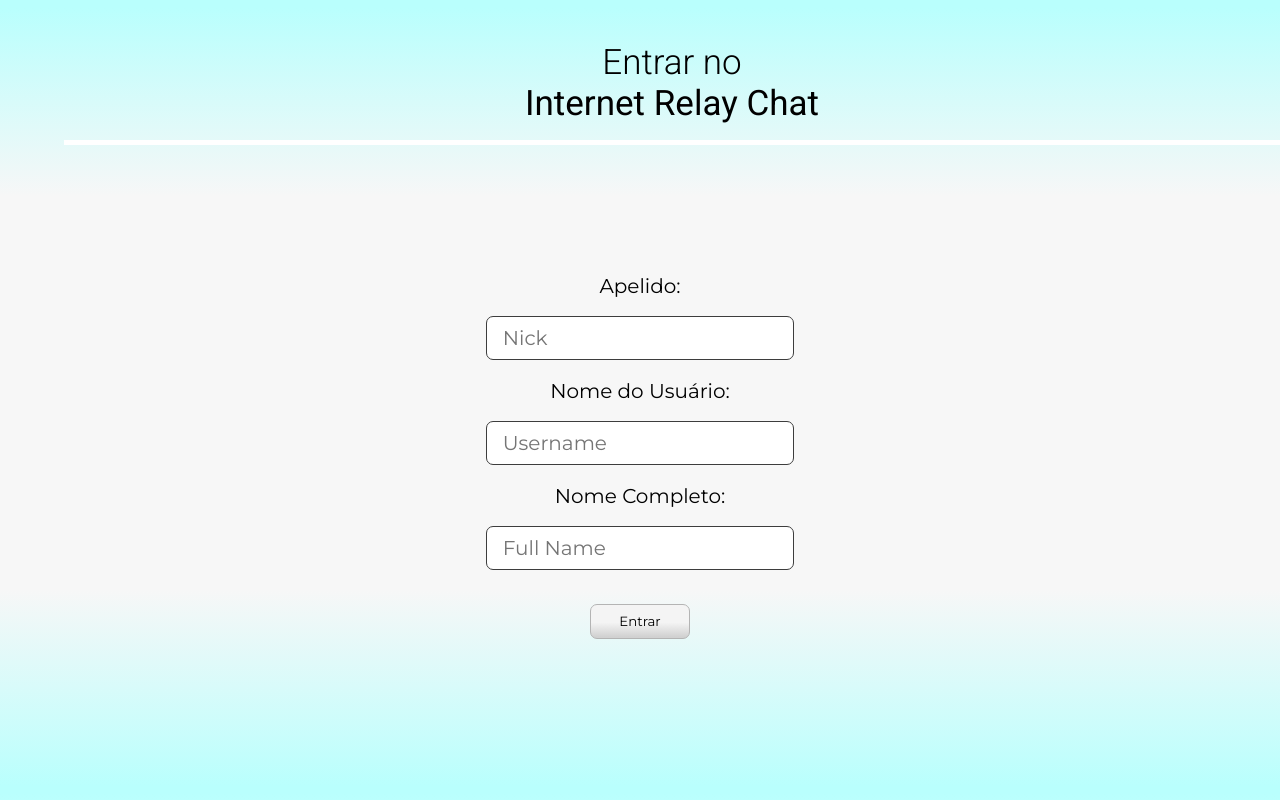
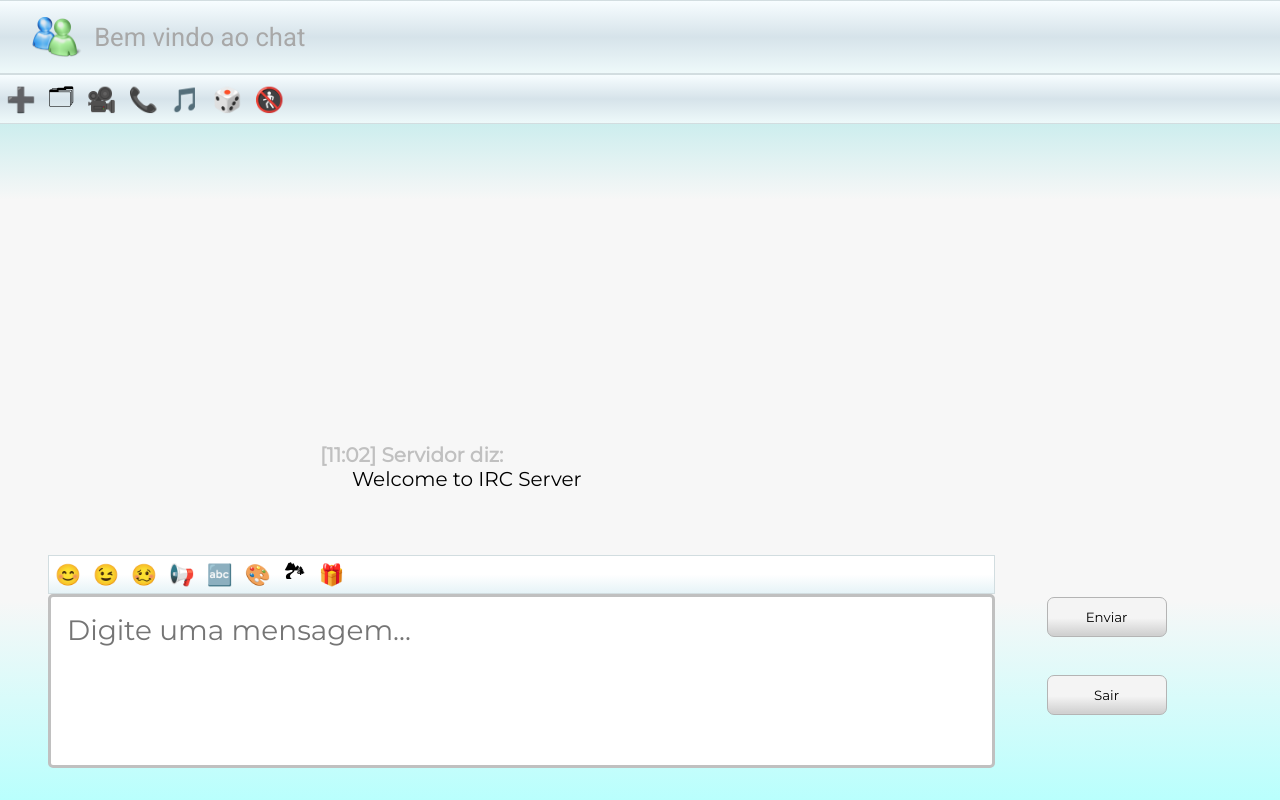
Before and after one commit to gustavo-oo/irc, a React (Create React App) app in the folder client/: page / in a window 1280 px wide. Built offline with nearby package versions, Linux system fonts and the light colour scheme; no server answers.

Commit message:
✅ front ajustes

```diff
--- a/client/src/App.js
+++ b/client/src/App.js
@@ -1,49 +1,45 @@
-import React, { useState, useEffect } from 'react';
-import processMessage from './helpers/processChatMessage';
-import './App.css';
-import ChatScreen from './Components/Chat';
+import React, { useState, useEffect } from "react";
+import processMessage from "./helpers/processChatMessage";
+import "./App.css";
+import ChatScreen from "./Components/Chat";
 import "./App.css";
 import "./Globals.css";
 import HomePage from "./pages/HomePage/HomePage";
 
 function App({ socket }) {
-  const [message, setMessage] = useState('');
-  const [currentPage, setCurrentPage] = useState(0);
+  const [message, setMessage] = useState("");
+  const [currentPage, setCurrentPage] = useState(1);
 
   const pages = [<HomePage />, <ChatScreen />];
 
   const handleSubmit = (e) => {
     e.preventDefault();
-    socket.emit('message', processMessage(message));
-    setMessage('');
+    socket.emit("message", processMessage(message));
+    setMessage("");
   };
 
   useEffect(() => {
     if (socket) {
-      socket.on('connect', () => {
-        console.log('Connected to the server');
+      socket.on("connect", () => {
+        console.log("Connected to the server");
       });
 
-      socket.on('end', () => {
-          console.log('Disconnected from the server');
+      socket.on("end", () => {
+        console.log("Disconnected from the server");
       });
 
-      socket.on('message', (data) => {
-          console.log('Received data:', data);
+      socket.on("message", (data) => {
+        console.log("Received data:", data);
       });
     }
     return () => {
       if (socket) {
-        socket.off('message');
+        socket.off("message");
       }
     };
   }, [socket]);
 
-  return (
-    <div className="App">
-      {pages[currentPage]}
-    </div>
-  );
+  return <div className="App">{pages[currentPage]}</div>;
 
   // return (
   //     <div>
@@ -62,6 +58,6 @@ function App({ socket }) {
   //         </form>
   //     </div>
   // );
-};
+}
 
 export default App;
--- a/client/src/Components/Chat/index.jsx
+++ b/client/src/Components/Chat/index.jsx
@@ -1,77 +1,150 @@
-import './styles.css';
-import { useState, useEffect } from 'react';
-import { FiSend } from 'react-icons/fi'
+import "./styles.css";
+import { useState, useEffect } from "react";
+import { FiSend } from "react-icons/fi";
+import MsnIcon from "../MsnIcon/MsnIcon";
+import msnIconImg from "../../msn_icon.png";
 
-const ChatScreen = ({channelName}) => {
-    const [messages, setMessages] = useState([{time: '11:02', sender: "Servidor", message: "Welcome to IRC Server"}]);
+const ChatScreen = ({ channelName }) => {
+  const [messages, setMessages] = useState([
+    { time: "11:02", sender: "Servidor", message: "Welcome to IRC Server" },
+  ]);
   const [newMessage, setNewMessage] = useState("");
 
   const currentUser = "David";
 
   const submitOnEnter = (event) => {
-        if(event.which === 13 && !event.shiftKey) {
+    if (event.which === 13 && !event.shiftKey) {
       if (!event.repeat) {
-                const newEvent = new Event("submit", {cancelable: true});
+        const newEvent = new Event("submit", { cancelable: true });
         event.target.form.dispatchEvent(newEvent);
         sendMessage(event);
       }
 
       event.preventDefault();
     }
-    }
+  };
 
   const formatMessage = (message) => {
     let today = new Date();
-        let time = today.getHours() + ":" + today.getMinutes() + ":" + today.getSeconds();
+    let time =
+      today.getHours() + ":" + today.getMinutes() + ":" + today.getSeconds();
 
-        return ({time: time, sender: currentUser, message: message});
-    }
+    return { time: time, sender: currentUser, message: message };
+  };
 
   const sendMessage = (e) => {
     e.preventDefault();
 
-        if(!!newMessage){
-            setMessages(messages => [...messages, formatMessage(newMessage)]);
+    if (!!newMessage) {
+      setMessages((messages) => [...messages, formatMessage(newMessage)]);
       setNewMessage("");
     }
-    }
+  };
 
   useEffect(() => {
     let object = document.getElementById("messages");
     object.scrollTop = object.scrollHeight;
-    }, [messages])
+  }, [messages]);
 
-    return(
-        <div className='chat-screen'>
-            <div className='header'>
+  return (
+    <div className="chat-screen">
+      <div className="header">
+        <img alt="" src={msnIconImg} width="50px"></img>
         <h1>{channelName || "Bem vindo ao chat"}</h1>
-                <h2>Sair</h2>
       </div>
-            <div className='messages-container'>
-                <div id="messages" className='messages'>
-                    {
-                        messages.map((message, key) => {return(
+      <div class="bar__bottom">
+        <button class="action__button" title="Add a friend to the conversation">
+          ➕
+        </button>
+        <button class="action__button" title="Share a file">
+          🗂
+        </button>
+        <button class="action__button" title="Start a video call">
+          🎥
+        </button>
+        <button class="action__button" title="Start a phone call">
+          📞
+        </button>
+        <button class="action__button" title="Share some music">
+          🎵
+        </button>
+        <button class="action__button" title="Start a game">
+          🎲
+        </button>
+        <button class="action__button" title="Block user">
+          🚷
+        </button>
+      </div>
+      <div className="messages-container">
+        <div id="messages" className="messages">
+          {messages.map((message, key) => {
+            return (
               <div key={key}>
-                                <span className='sender-info'>{`[${message.time}] ${message.sender} diz:`}</span>
+                <span className="sender-info">{`[${message.time}] ${message.sender} diz:`}</span>
                 <p>{message.message}</p>
               </div>
-                        )})
-                    }
+            );
+          })}
         </div>
-                <div className='send-message'>
-                    <div className='image-container'/>
+        <div className="send-message">
+          <div className="image-container">
+            <MsnIcon />
+          </div>
+          <div className="formConteiner">
+            <div class="send-message__buttons">
+              <button class="send-message__button" title="Send an emoticon">
+                😊
+              </button>
+              <button class="send-message__button" title="Send a wink">
+                😉
+              </button>
+              <button
+                class="send-message__button"
+                id="nudge-button"
+                title="Send a nudge"
+              >
+                🥴
+              </button>
+              <button class="send-message__button" title="Send a voice message">
+                📢
+              </button>
+              <button class="send-message__button" title="Change the font">
+                🔤
+              </button>
+              <button class="send-message__button" title="Change text color">
+                🎨
+              </button>
+              <button class="send-message__button" title="Send an image">
+                🏞
+              </button>
+              <button class="send-message__button" title="Send a gift">
+                🎁
+              </button>
+            </div>
             <form id="form" onSubmit={(e) => sendMessage(e)}>
               <textarea
-                            id="textarea" onChange={e => setNewMessage(e.target.value)}
-                            type="text" rows={4} onKeyDown={submitOnEnter} value={newMessage}
-                            placeholder='Digite uma mensagem...' >
-                        </textarea>
-                        <button className="submit-button" type='Submit'><FiSend size={18}/></button>
+                id="textarea"
+                onChange={(e) => setNewMessage(e.target.value)}
+                type="text"
+                rows={4}
+                onKeyDown={submitOnEnter}
+                value={newMessage}
+                placeholder="Digite uma mensagem..."
+              ></textarea>
             </form>
+          </div>
+          <div className="buttonConteiner">
+            <button className="submit-button" type="Submit">
+              Enviar
+            </button>
+            <button className="submit-button" type="Submit">
+              Sair
+            </button>
           </div>
         </div>
       </div>
-    )
-}
+    </div>
+  );
+};
 
 export default ChatScreen;
--- a/client/src/Components/Chat/styles.css
+++ b/client/src/Components/Chat/styles.css
@@ -1,3 +1,5 @@
+@import url("https://fonts.googleapis.com/css2?family=Roboto:wght@300;400&display=swap");
+
 .chat-screen {
   min-height: 100vh;
   min-width: 100vw;
@@ -15,15 +17,47 @@
 
 .header {
   display: flex;
-    justify-content: space-between;
+  padding: 1rem 2rem;
   align-items: center;
-    padding: 1rem 2rem;
-    border-bottom: 5px solid #fff;
+  font-size: 0.8rem;
+  color: rgb(168, 168, 168);
+  background: rgb(247, 253, 255);
+  background: linear-gradient(
+    180deg,
+    rgb(247, 253, 255, 1) 0%,
+    rgba(214, 227, 234, 1) 50%,
+    rgba(238, 249, 250, 1) 100%
+  );
+  border-bottom: 1px solid #d2dde0;
+  border-top: 1px solid #d2dde0;
+}
+h1 {
+  font-family: Roboto;
+  font-weight: 500;
+  margin-left: 1%;
 }
 
-h2:hover {
-    cursor: pointer;
-    text-decoration: underline;
+.bar__bottom {
+  background: rgb(247, 253, 255);
+  background: linear-gradient(
+    180deg,
+    rgba(247, 253, 255, 1) 0%,
+    rgba(214, 227, 234, 1) 50%,
+    rgba(238, 249, 250, 1) 100%
+  );
+  border-bottom: 1px solid #d2dde0;
+  border-top: 1px solid #d2dde0;
+  display: flex;
+  height: 50px;
+}
+.action__button {
+  background: transparent;
+  border: 0;
+  font-size: 1.5rem;
+}
+.action__button:active {
+  background: #e9f3f6;
+  outline: 1px solid #d2dde0;
 }
 
 .send-message {
@@ -39,11 +73,37 @@ h2:hover {
   justify-content: flex-end;
 }
 
-.image-container{
-    width: 15rem;
-    border-radius: .5rem;
-    background-color: green;
-    margin-top: -2rem;
+.image-container {
+  border-radius: 0.5rem;
+  background-color: white;
+}
+
+.formConteiner {
+  display: flex;
+  flex-direction: column;
+  width: 80%;
+}
+
+.send-message__buttons {
+  background: rgb(247, 253, 255);
+  background: linear-gradient(
+    180deg,
+    rgb(255, 255, 255) 0%,
+    rgb(255, 255, 255) 50%,
+    rgb(230, 243, 247) 100%
+  );
+  border: 1px solid #d2dde0;
+
+  display: flex;
+}
+.send-message__button {
+  background: transparent;
+  border: 0;
+  font-size: 1.3rem;
+}
+.send-message__button:active {
+  background: #e9f3f6;
+  outline: 1px solid #d2dde0;
 }
 
 form {
@@ -63,16 +123,28 @@ textarea {
 }
 
 .submit-button {
-    background-color: #75D855;
-    width: 3rem;
-    height: 3rem;
-    border-radius: 50%;
-    border: none;
-    color: white;
+  width: 120px;
+  height: 40px;
+  border: 1px solid #b4b4b4;
+  border-radius: 7px;
+  margin-top: 2%;
+  background: linear-gradient(
+    0deg,
+    rgba(209, 209, 209, 1) 4%,
+    rgba(244, 244, 244, 1) 47%
+  );
+}
+.submit-button:hover {
+  border: 2px solid #09a2b0;
+}
+.buttonConteiner {
   display: flex;
+  flex-direction: column;
   align-items: center;
   justify-content: center;
-    cursor: pointer;
+  width: 8%;
+  height: 200px;
+  gap: 18%;
 }
 
 .messages {
@@ -86,7 +158,7 @@ textarea {
   font-size: 1.25rem;
 }
 
-.messages::-webkit-scrollbar{
+.messages::-webkit-scrollbar {
   display: none;
 }
 
@@ -100,17 +172,33 @@ p {
   margin-bottom: 2rem;
 }
 
+@media screen and (max-width: 1500px) {
+  .image-container {
+    display: none;
+  }
+}
+
 @media (max-width: 720px) {
   .messages {
     margin: 0 15vw 0 5vw;
-        font-size: 1rem
+    font-size: 1rem;
   }
-    textarea { font-size: 1rem }
-    .image-container { display: none }
-    h1 { font-size: 1.5rem }
-    h2 { font-size: 1.25rem }
+  textarea {
+    font-size: 1rem;
+  }
+  .image-container {
+    display: none;
+  }
+  h1 {
+    font-size: 1.5rem;
+  }
+  h2 {
+    font-size: 1.25rem;
+  }
 
-    .send-message { padding: 2vh 5vw }
+  .send-message {
+    padding: 2vh 5vw;
+  }
 
   button {
     width: 1.5rem;
--- a/client/src/components/MsnIcon/MsnIcon.css
+++ b/client/src/components/MsnIcon/MsnIcon.css
@@ -1,6 +1,6 @@
 .border {
-  width: 10vw;
-  height: 20vh;
+  width: 12vw;
+  height: 26.5vh;
   border: 10px solid #75d855;
   border-radius: 10px;
   display: flex;
--- a/client/src/pages/HomePage/HomePage.css
+++ b/client/src/pages/HomePage/HomePage.css
@@ -3,7 +3,7 @@
 .wholePage {
   height: 95vh;
 }
-.header {
+.headerhome {
   font-size: 35px;
   margin-left: 5%;
   font-family: Roboto;
--- a/client/src/pages/HomePage/HomePage.jsx
+++ b/client/src/pages/HomePage/HomePage.jsx
@@ -11,7 +11,7 @@ export default function HomePage() {
   }
   return (
     <div className="wholePage">
-      <div className="header">
+      <div className="headerhome">
         <div className="firstLine">Entrar no</div>
         <div className="secondLine">Internet Relay Chat</div>
       </div>
```
Also changed, not shown: client/src/msn_icon.png (added). Lines whose indentation alone changed are shown as unchanged.
